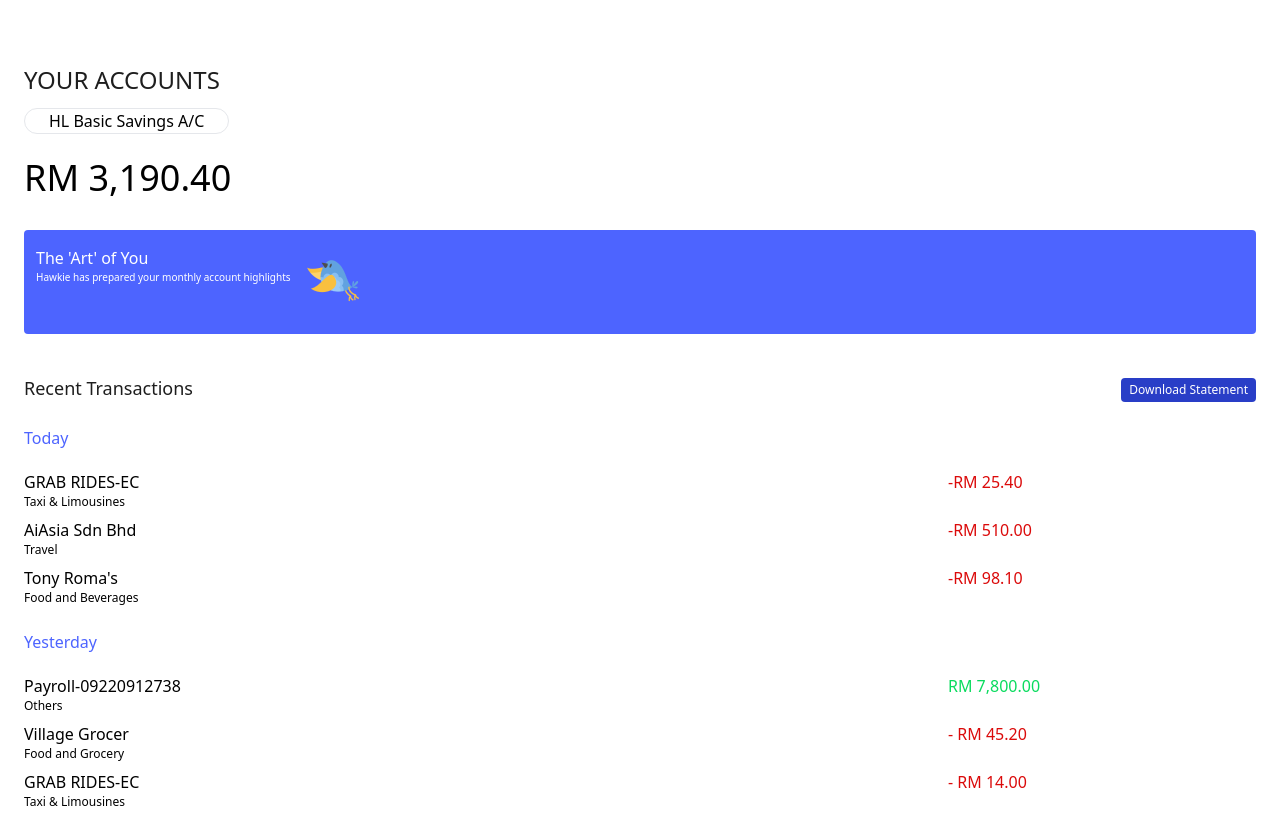
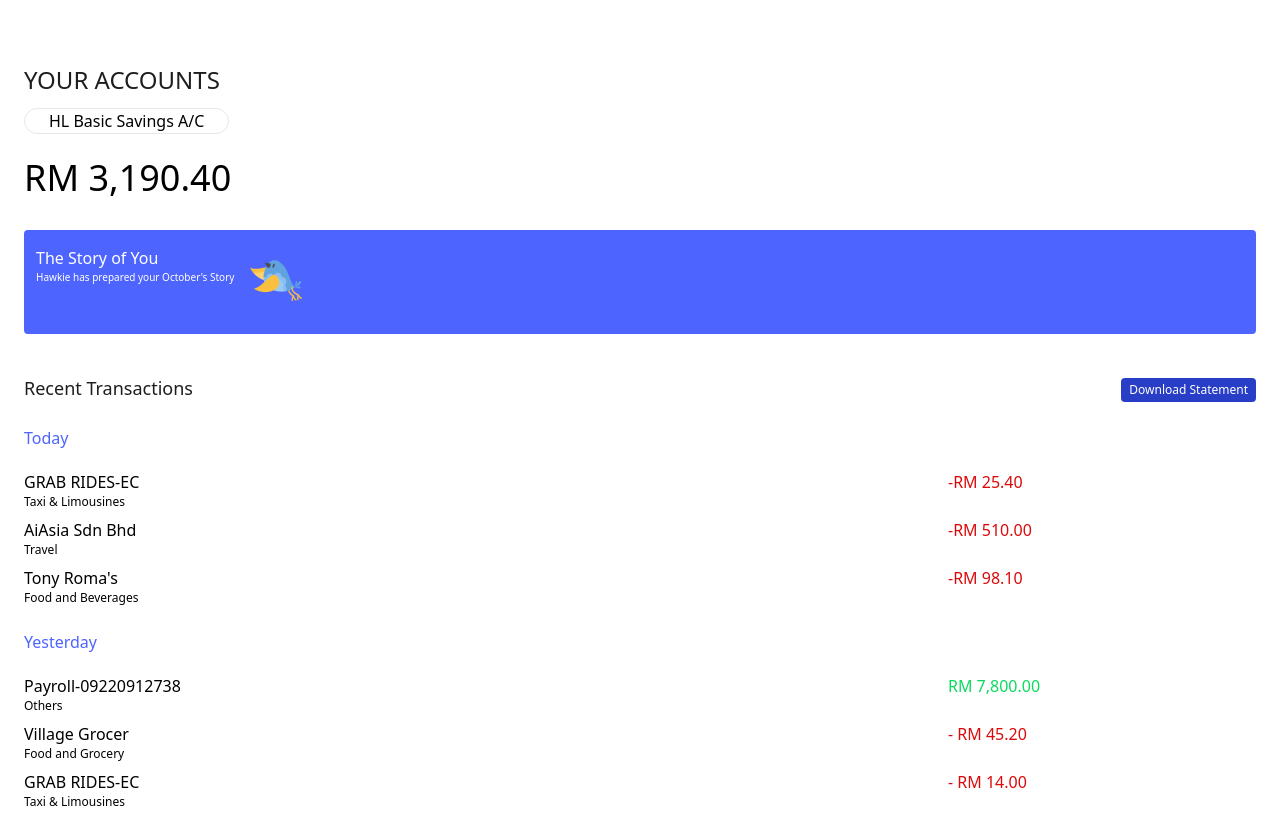
Before and after one commit to AndrewKzx/HLB-Hackathon-2022, a Nuxt app: page /account-page in a window 1280 px wide. Built offline with nearby package versions, Linux system fonts and the light colour scheme.

Commit message:
Added global fade in and out animation

```diff
--- /dev/null
+++ b/assets/main.css
@@ -0,0 +1,8 @@
+.page-enter-active,
+.page-leave-active {
+  transition: opacity 0.5s;
+}
+.page-enter,
+.page-leave-to {
+  opacity: 0;
+}
--- a/nuxt.config.js
+++ b/nuxt.config.js
@@ -20,8 +20,7 @@ export default {
   },
 
   // Global CSS: https://go.nuxtjs.dev/config-css
-  css: [
-  ],
+  css: ['~/assets/main.css'],
 
   // Plugins to run before rendering page: https://go.nuxtjs.dev/config-plugins
   plugins: [
--- a/pages/account-page.vue
+++ b/pages/account-page.vue
@@ -8,14 +8,14 @@
             <h2 class="mt-6 text-4xl mb-8">RM 3,190.40</h2>
         </div>
 
-        <NuxtLink to="/">
+        <NuxtLink to="/story-of-you">
             <div class="p-3 rounded flex w-full" style="background-color : #4D64FF;">
                 <div>
                     <div style="font-size : 16px" class="mt-1 text-white">
-                        The 'Art' of You
+                        The Story of You
                     </div>
-                    <div class="pb-3 text-white" style="font-size : 10px;">
-                        Hawkie has prepared your monthly account highlights
+                    <div class="text-white" style="font-size : 10px;">
+                        Hawkie has prepared your October's Story
                     </div>
                 </div>
 
--- a/pages/story-of-you/dinner.vue
+++ b/pages/story-of-you/dinner.vue
@@ -1,11 +1,15 @@
 <template>
     <div class="items-center justify-center bg-hlb-primary-500 h-screen">
+        <transition name="fade">
             <h1 class="text-center p-10 text-white" style="font-size:24px">
             Defining Your October
         </h1>
+        </transition>
+
 
         <div class="flex justify-center items-center">
-          <img class="w-2/3 border-solid border-2 rounded-md" style="border-color: #E5D221" src="~/assets/img/dinner.webp"/>
+            <img class="w-2/3 border-solid border-2 rounded-md" style="border-color: #E5D221"
+                src="~/assets/img/dinner.webp" />
         </div>
 
         <h1 class="text-center pl-10 pt-10 pr-10 text-white font-bold" style="font-size:32px">
@@ -17,17 +21,20 @@
         </h1>
 
         <div name="story" class="box-border ml-6 mr-6 rounded-xl mb-2 " style="background-color: #2031A1">
-          <div class="pl-4 pr-4 pt-4 pb-2" style="font-size:14px" >
-              <h1 class="text-white">You treated yourself for dinner at <b>Hotel Majestic Kuala Lumpur</b> on <b>14th October 2021</b></h1>
+            <div class="pl-4 pr-4 pt-4 pb-2" style="font-size:14px">
+                <h1 class="text-white">You treated yourself for dinner at <b>Hotel Majestic Kuala Lumpur</b> on <b>14th
+                        October 2021</b></h1>
             </div>
 
             <div class="pl-4 pr-4 pb-4" style="font-size:14px">
-              <h1 class="text-white">With your <b>HLB VISA INFINITE CARD</b>, you managed to get 10% off your bill</h1>
+                <h1 class="text-white">With your <b>HLB VISA INFINITE CARD</b>, you managed to get 10% off your bill
+                </h1>
             </div>
         </div>
 
         <nuxt-link to="travel">
-      <div name="Next" class="box-border ml-20 mr-20 mt-6 h-12 rounded-xl mb-2 flex justify-center items-center" style="background-color: #CA2222">
+            <div name="Next" class="box-border ml-20 mr-20 mt-6 h-12 rounded-xl mb-2 flex justify-center items-center"
+                style="background-color: #CA2222">
                 <h1 class="text-white text-center">
                     See Next Story
                 </h1>
@@ -44,5 +51,16 @@
 </script>
 
 <style>
+.fade-enter-active,
+.fade-leave-active {
+    transition: opacity .5s;
+}
 
+.fade-enter,
+.fade-leave-to
+
+/* .fade-leave-active below version 2.1.8 */
+    {
+    opacity: 0;
+}
 </style>
--- a/pages/story-of-you/index.vue
+++ b/pages/story-of-you/index.vue
@@ -8,7 +8,9 @@
         <h1 class="text-white text-3xl font-bold tracking-wider">Story of You</h1>
         <p class="text-white text-center text-sm font-light tracking-wider mt-6">Your October statement - personalized and elevated</p>
     </div>
-    <button class="bg-hlb-primary-700 py-2 px-12 rounded-full text-white my-8">See Your Stories</button>
+    <nuxt-link to="/story-of-you/groceries">
+      <button class="bg-hlb-primary-700 py-2 px-12 rounded-full text-white my-8">See Your Stories</button>
+    </nuxt-link>
   </div>
 </template>
 
@@ -19,5 +21,4 @@ export default {
 </script>
 
 <style>
-
 </style>
```
Lines whose indentation alone changed are shown as unchanged.
